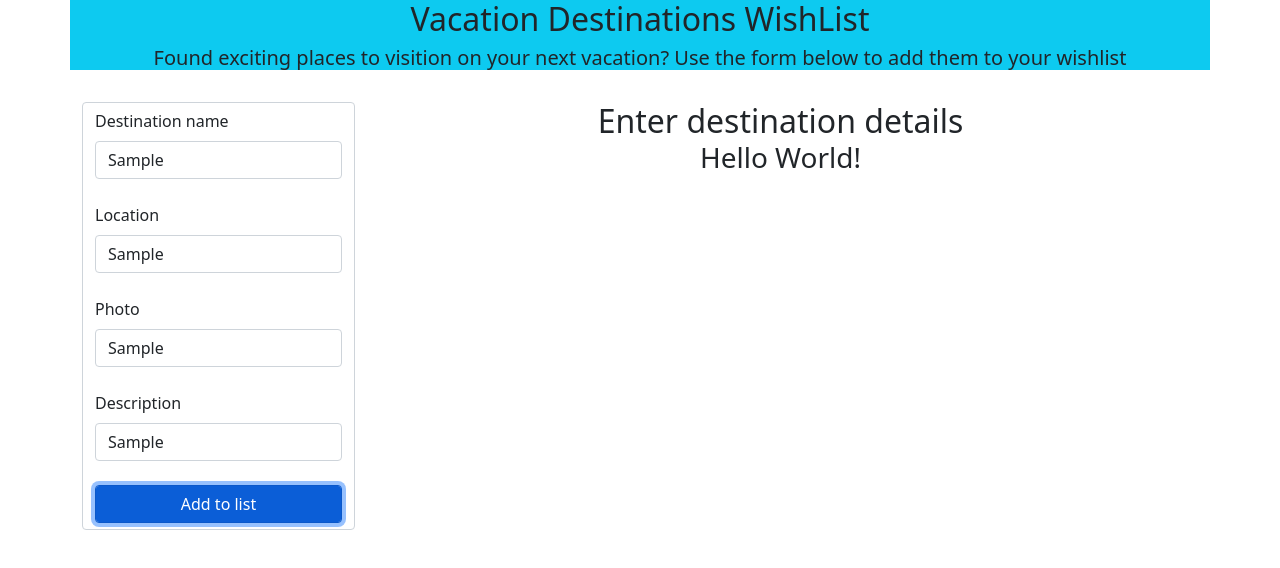
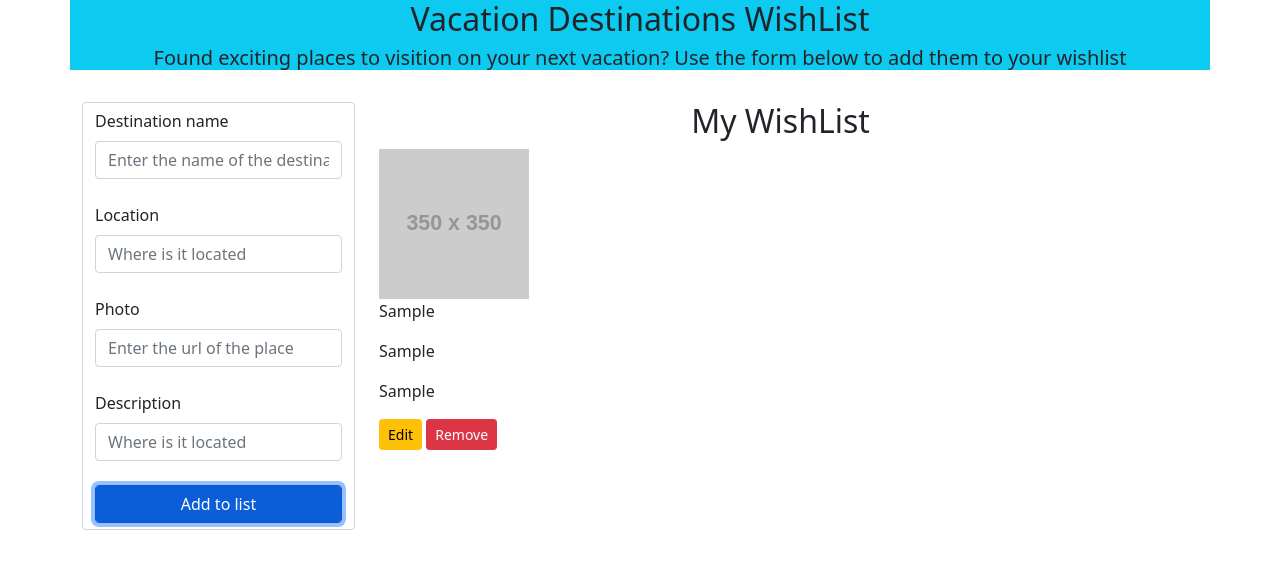
Before and after one commit to kaborephil2/travel, a plain HTML site: page index.html in a window 1280 px wide. Both pictures are taken after typing "Sample", "Sample", "Sample", "Sample" into the empty fields and a click on the input "Add to list". Drawn offline with nearby package versions, Linux system fonts and the light colour scheme; placeholder pictures from the web are drawn by us.

Commit message:
Added remove function, created UI & Store classes

```diff
--- a/index.html
+++ b/index.html
@@ -24,7 +24,7 @@
             <div class="col-md-3">
                 <form class="form-control" id="form">
                     <label for="destination" class="form-label">Destination name</label><br/>
-                    <input type="text" class="form-control" id="destiantion" placeholder="Enter the name of the destination"> <br/>
+                    <input type="text" class="form-control" id="destination" placeholder="Enter the name of the destination"> <br/>
                     <label for="location" class="form-label">Location</label><br/>
                     <input type="text" class="form-control" id="location" placeholder="Where is it located"> <br/>
                     <label for="photo" class="form-label">Photo</label><br/>
@@ -35,9 +35,11 @@
                 </form>
             </div>
             <div class="col-md-9">
-                <div class="container">
-                    <h2 class="text-center" id="wishlist">Enter destination details</h2>
+                <h2 class="text-center"id= "info" >Enter destination details</h2>
+                <div class="container" id="wishList">
+                        <div class="container" id="travel-list"></div>
                 </div>
+
             </div>
         </div>
     </div>
--- a/scripts.js
+++ b/scripts.js
@@ -1,23 +1,129 @@
-//create a travel class
-
-class travel {
-    constructor(destinationName, location, photo, description) {
-        this.destinationName = destinationName;
+// Travel Class: Represents a Travel
+class Travel {
+    constructor(destination, location, photo, description) {
+        this.destination = destination;
         this.location = location;
         this.photo = photo;
         this.description = description;
     }
 }
 
-const form = document.getElementById("form");
-const wishList = document.getElementById("wishlist");
+// UI Class: Handle UI Tasks
+class UI {
+  static displayTravels() {
+    const travels = Store.getTravels();
 
-    form.addEventListener("submit", function(event){
-        event.preventDefault();
-    //addItems();
+    travels.forEach((travel) => UI.addTravelToList(travel));
+  }
 
-    const newText = document.createElement("h3");
-    newText.innerHTML ="Hello World!"
-    newText.setAttribute("id", "myh3");
-    document.getElementById("wishlist").appendChild(newText);
+  static addTravelToList(travel) {
+    const list = document.querySelector('#travel-list');
+
+    const container = document.createElement('div');
+
+    container.innerHTML = `
+      <img src=\"http://placehold.it/350x350\" width=\"150px\" height=\"150px\">
+      <p>${travel.destination}</p>
+      <p>${travel.location}</p>
+	  <p>${travel.description}</p>
+      <p>
+      <a href="#" class="btn btn-warning btn-sm edit">Edit</a>
+      <a href="#" class="btn btn-danger btn-sm delete">Remove</a>
+      </p>
+    `;
+
+    list.appendChild(container);
+  }
+
+  static deleteTravel(el) {
+    if(el.classList.contains('delete')) {
+      el.parentElement.parentElement.remove();
+    }
+  }
+
+  // edit()
+    static edit() {
+
+  }
+
+  static clearFields() {
+    document.querySelector('#destination').value = '';
+    document.querySelector('#location').value = '';
+    document.querySelector('#photo').value = '';
+	document.querySelector('#description').value = '';
+  }
+}
+
+// Store Class: Handles Storage
+class Store {
+  static getTravels() {
+    let travels;
+    if(localStorage.getItem('travels') === null) {
+     travels = [];
+    } else {
+      travels = JSON.parse(localStorage.getItem('travels'));
+    }
+
+    return travels;
+  }
+
+  static addTravel(travels) {
+    var travels = Store.getTravels();
+    travels.push(travels);
+    //localStorage.setItem('travels', JSON.stringify(travels));
+  }
+
+  static removeTravel(destination) {
+    const travels = Store.getTravels();
+
+    travels.forEach((travel, index) => {
+      if(travel.destination === destination) {
+        travel.splice(index, 1);
+      }
+    });
+
+    localStorage.setItem('travels', JSON.stringify(travels));
+  }
+}
+
+// Event: Display Travels
+document.addEventListener('DOMContentLoaded', UI.displayTravels);
+
+// Event: Add a travel
+document.querySelector('#form').addEventListener('submit', (e) => {
+  // Prevent actual submit
+  e.preventDefault();
+
+  //change the h2 text to "My WishList"
+  document.querySelector("#info").innerHTML = "My WishList";
+  // Get form values
+  const destination = document.querySelector('#destination').value;
+  const location = document.querySelector('#location').value;
+  const photo = document.querySelector('#photo').value;
+  const description = document.querySelector('#description').value;
+
+    const travel = new Travel(destination, location, photo, description);
+
+    // Add Travel to UI
+    UI.addTravelToList(travel);
+
+    // Add travel to store
+    Store.addTravel(travel);
+
+    // Clear fields
+    UI.clearFields();
+//   }
+ });
+
+// Event: Remove a travel
+document.querySelector('#travel-list').addEventListener('click', (e) => {
+  // Remove travel from UI
+  UI.deleteTravel(e.target);
+
+  // Edit travel from UI
+  UI.edit(e.target); //In Progres.....
+
+  // Remove travel from store
+  Store.removeTravel(e.target.parentElement.previousElementSibling.textContent);
+
 });
```
